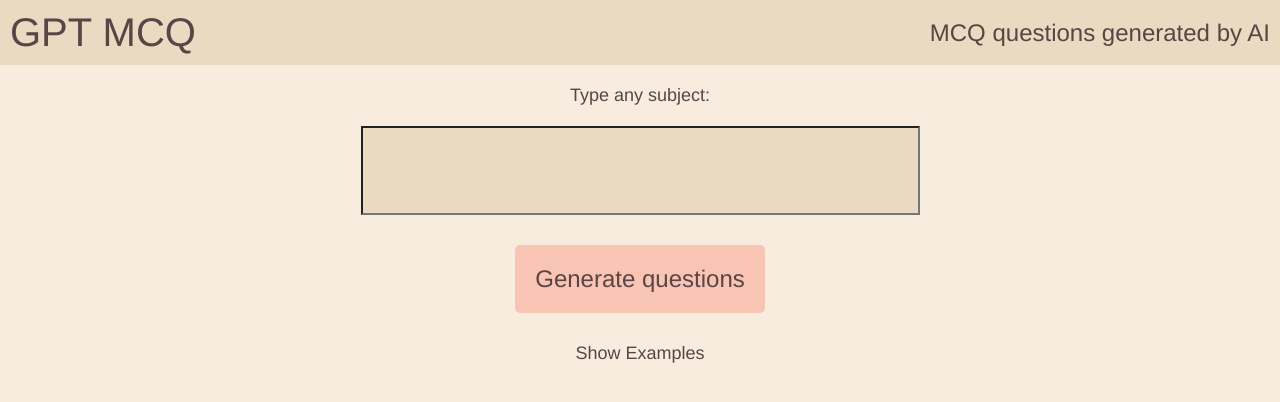
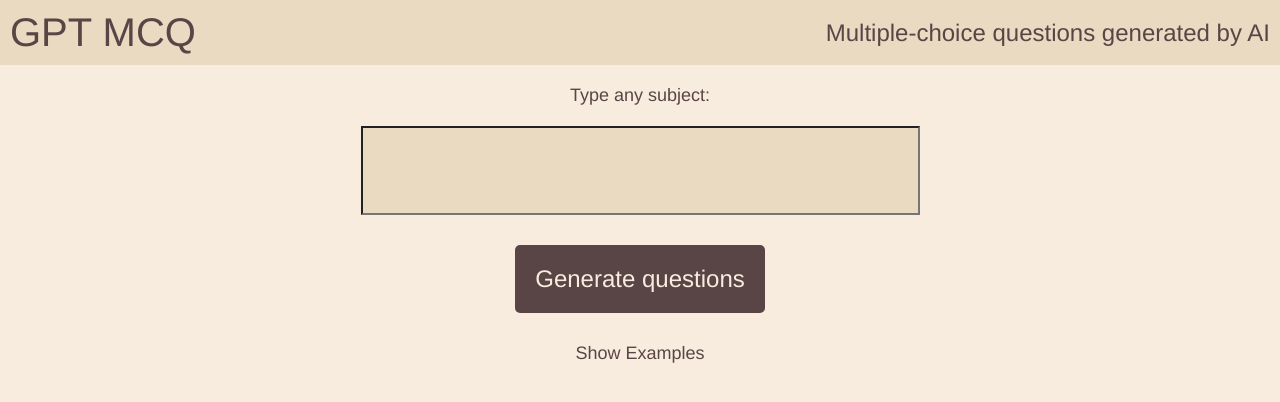
Before and after one commit to sivakar12/gpt-mcq, a Next.js app: page / in a window 1280 px wide. Shown: the top 402 px of the page. Built offline with nearby package versions, Linux system fonts and the light colour scheme.

Commit message:
Clean up UI

```diff
--- a/components/ChooseSubject.tsx
+++ b/components/ChooseSubject.tsx
@@ -6,8 +6,9 @@ import styled from 'styled-components'
 const EXAMPLE_SUBJECTS = [
     'Statistics',
     'Neuroscience',
-    'Game Theory',
     'JavaScript',
+    'React.js',
+    'Algorithms',
     'Data Science',
     'Dermatology',
     'Astrophysics',
@@ -62,7 +63,8 @@ const GenerateButton = styled.div`
     padding: ${props => props.theme.space[1]};
     border-radius: ${props => props.theme.borderRadius};
     font-size: ${props => props.theme.fontSizes[1]};
-    background-color: ${props => props.theme.colorPalette.accent};
+    background-color: ${props => props.theme.colorPalette.text};
+    color: ${props => props.theme.colorPalette.background};
 `
 
 export default function ChooseSubject() {
--- a/components/TitleBar.tsx
+++ b/components/TitleBar.tsx
@@ -28,7 +28,7 @@ export default function TitleBar() {
             <Link href="/" style={{ textDecoration: 'none'}}>
             <TitleBarTitle>GPT MCQ</TitleBarTitle>
             </Link>
-            <TitleBarSubtitle>MCQ questions generated by AI</TitleBarSubtitle>
+            <TitleBarSubtitle>Multiple-choice questions generated by AI</TitleBarSubtitle>
         </TitleBarContainer>
     );
     }
--- a/pages/subject-session.tsx
+++ b/pages/subject-session.tsx
@@ -75,9 +75,7 @@ export default function MCQSession() {
     const loadGeneratedQuestions =  async () => {
         setIsLoading(true)
         const response = await fetch(`api/generate?subject=${subject}`)
-        console.log(response)
         const data = await response.json()
-        console.log(data)
         setMcqItems(items => [...items, ...data])
         setIsLoading(false)
     }
--- a/styles/theme.ts
+++ b/styles/theme.ts
@@ -2,14 +2,18 @@ export const colorPalette = {
     background: '#F7ECDE',
     background2: '#E9DAC1',
     text: '#594545',
-    accent: '#F8C4B4'
+    accent: '#2B3D41',
+    answerError: '#FF597B',
+    answerSuccess: '#88A47C'
 }
 
 export const colorPaletteDark = {
     background: '#041C32',
     background2: '#04293A',
     text: '#ECB365',
-    accent: '#064663'
+    accent: '#064663',
+    answerError: '#FF597B',
+    answerSuccess: '#88A47C'
 }
 
 export const space = ['40px', '20px', '10px', '5px', '2px']
```
